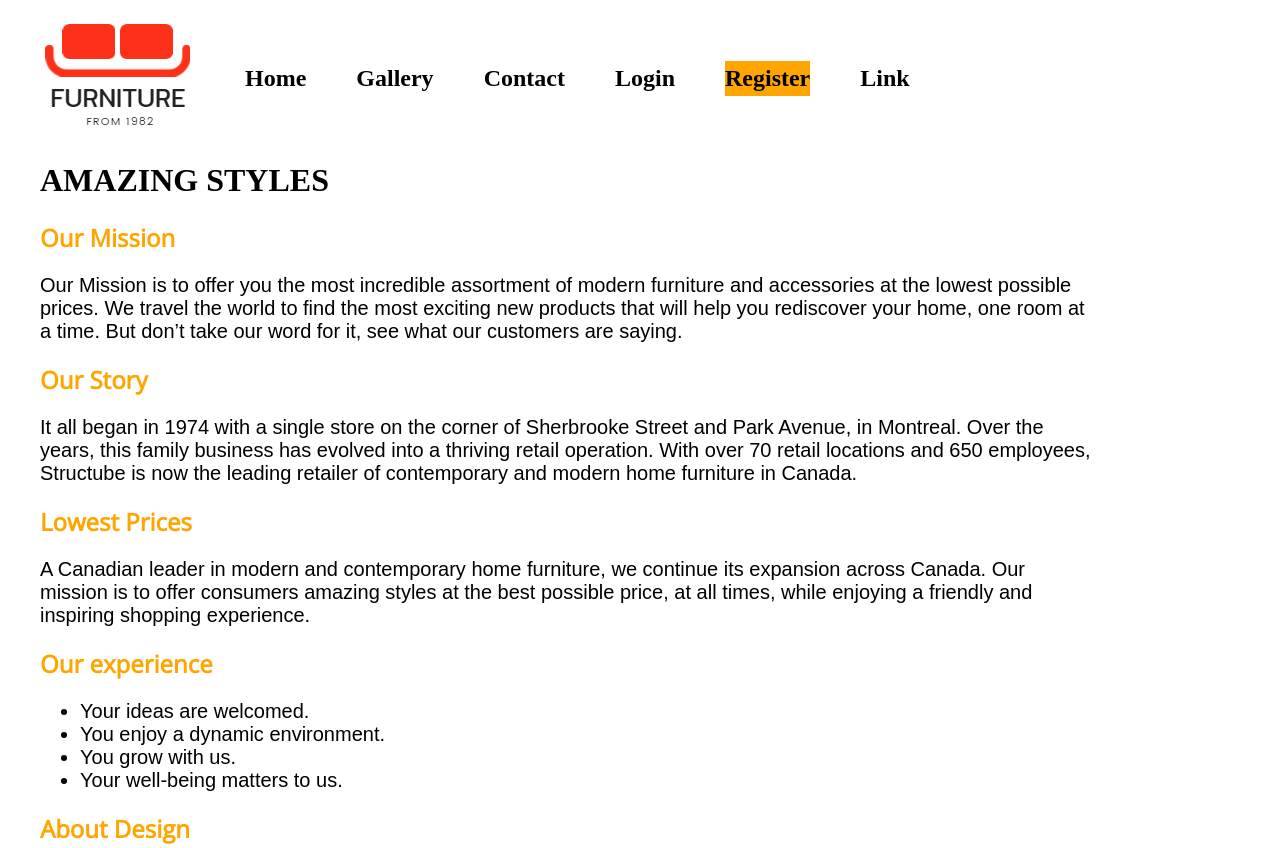
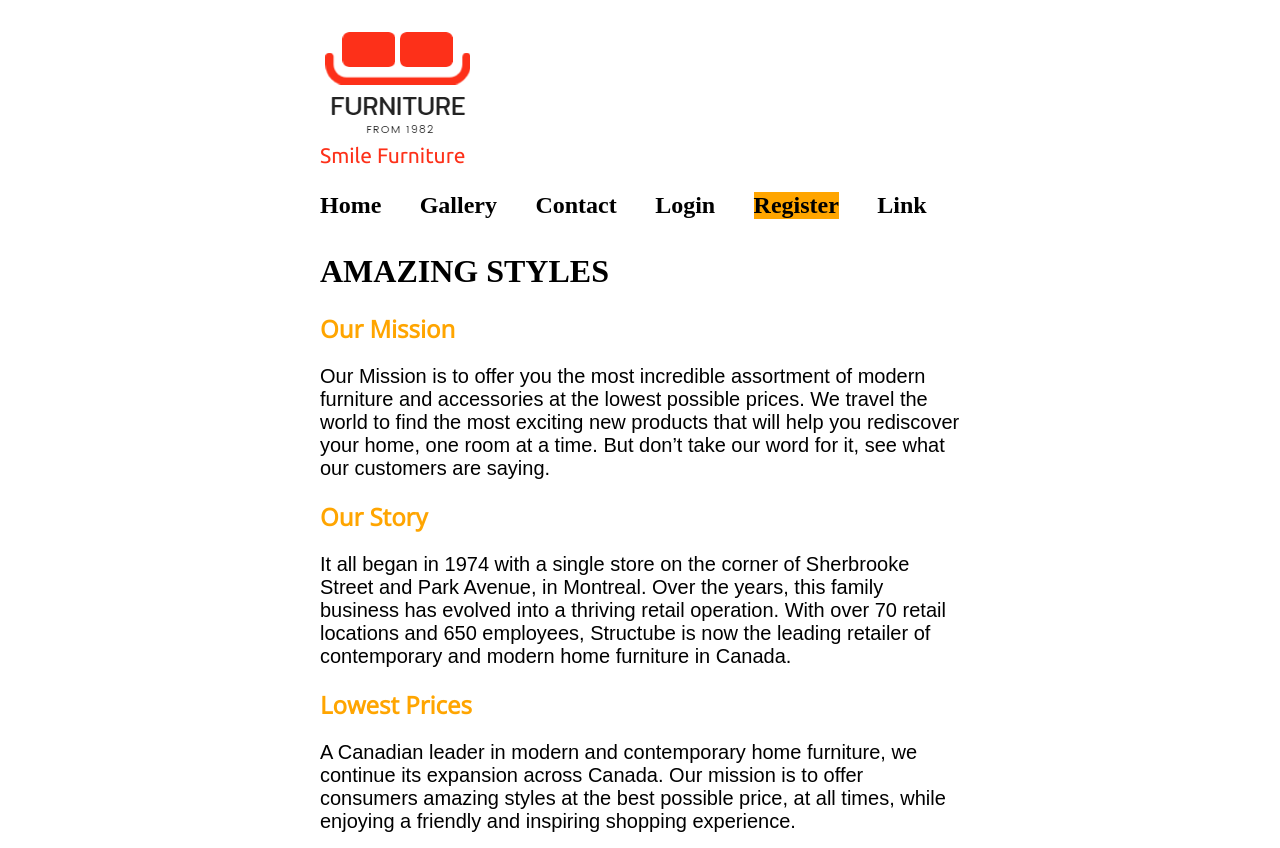
Before and after one commit to linxia25/cpnt260-a2, a plain HTML site: page index.html in a window 1280 px wide. Shown: the top 848 px of the page. Drawn offline with nearby package versions, Linux system fonts and the light colour scheme.

Commit message:
modification

```diff
--- a/css/style.css
+++ b/css/style.css
@@ -1,22 +1,32 @@
 @import url('https://fonts.googleapis.com/css2?family=Open+Sans&display=swap');
+@import url('https://fonts.googleapis.com/css2?family=Ubuntu:ital,wght@0,300;0,400;0,500;1,300&display=swap');
 
 body {
-max-width: 1200px;
-min-height: 100vh;
-margin: auto;
+  margin: 0 auto;
+  width: 50vw;
+
 }
 
+.logo {
+margin-top: 3vh;
+}
+
+.site-name {
+  font-size: 21px;
+  font-family: ubuntu;
+  color: rgb(253, 48,25);
+}
 
 /*font*/
 h2 {
+  font-family: 'open sans';
   color: orange;
-  font-family: 'open sans';
 }
 
 p {
+  max-width: 75ch;
   font-size: 20px;
   font-family: Arial, Helvetica, sans-serif;
-  max-width: 95ch;
 }
 
 li {
@@ -25,16 +35,19 @@ li {
 }
 
 /*navigation,Mobile First*/
+nav{
+  margin-top: 3vh;
+}
+nav div {
+  margin-bottom: 1vw;
+}
 
-nav div {
-
-  margin-top: 2vh;
-}
 nav div a {
   width: fit-content;
+
   color: black;
   font-size: 24px;
-  line-height: 35px;
+
   text-decoration: none;
 }
 
@@ -59,13 +72,13 @@ nav {
 }
 
 nav a {
+  margin-right: 3vw;
+
   color: black;
   font-size: 24px;
-    line-height: 50px;
+
   display: block;
   text-decoration: none;
-
-    margin-right: 50px;
   }
 
 a:hover {
@@ -79,27 +92,25 @@ nav a {
 .register {
   background-color: orange;
   }
-}
 
 
 /*Employees Testimonials*/
-
 .et {
   display:flex;
   height: fit-content;
 }
 
 .et span {
+  margin-right: 10px;
   flex:1;
+  padding: 25px 25px;
+
   font-size: 25px;
-  padding: 25px 25px;
+
   background-color: #fff7e6;
-  margin-right: 10px;
-
 }
 
 /*Gallery*/
-
 .gallery {
   display: grid;
   grid-template-columns: repeat(auto-fit, minmax(350px, 1fr));
@@ -126,7 +137,6 @@ nav a {
 }
 
 /*More Information*/
-
 .more {
   margin-top: 25px;
   text-align: center;
@@ -142,14 +152,15 @@ nav a {
   text-decoration: none;
 }
 
+/*Footer*/
 footer {
+  margin-top: 50px;
   height: 50px;
-  background-color: dimgray;
-
-  text-align: center;
-  margin-top: 25px;
 
   color: white;
   font-size: 20px;
   line-height: 50px ;
+
+  background-color: dimgray;
+  text-align: center;
 }
--- a/index.html
+++ b/index.html
@@ -9,8 +9,10 @@
 </head>
 <body>
   <header>
+    <div class="logo"><a href="index.html"><img src="logo/logo.png" alt="logo"/></a></div>
+    <div class="site-name">Smile Furniture</div>
+
     <nav>
-      <div><a href="index.html"><img src="logo/logo.png" alt="logo"/></a></div>
       <div><a href="index.html"><strong>Home</strong></a></div>
       <div><a href="#gallery"><strong>Gallery</strong></a></div>
       <div><a href="https://www.linkedin.com/in/aitike/"><strong>Contact</strong></a></div>
@@ -18,6 +20,7 @@
       <div><a class="register" href="#"><strong>Register</strong></href=></a></div>
       <div><a href="#"><strong>Link</strong></a></div>
     </nav>
+
   </header>
 
   <main>
@@ -47,7 +50,6 @@
     </div>
     <h2 id="gallery">Gallery</h2>
     <div class="gallery">
-
       <article class="furniture">
         <img src="images/table.jpg" alt="table">
         <div class="text">
@@ -89,7 +91,7 @@
       </article>
 
       <article class="furniture">
-          <img src="images/sofa-bed.jpg" alt="chair">
+        <img src="images/sofa-bed.jpg" alt="sofa-bed">
         <div>
           <h2><b>Sofa Bed</b></h2>
           <p>The Avanti sectional sofa bed with storage is sleek, stylish and space saving. </p>
@@ -98,8 +100,6 @@
    </div>
 
    <div class="more"><a href="https://www.structube.com/" target="_blank">GET MORE</a></div>
-
-
   </main>
 
   <footer>
@@ -107,5 +107,4 @@
   </footer>
 
 </body>
-
 </html>
```
Also changed, not shown: 1 other file. Lines whose indentation alone changed are shown as unchanged.
